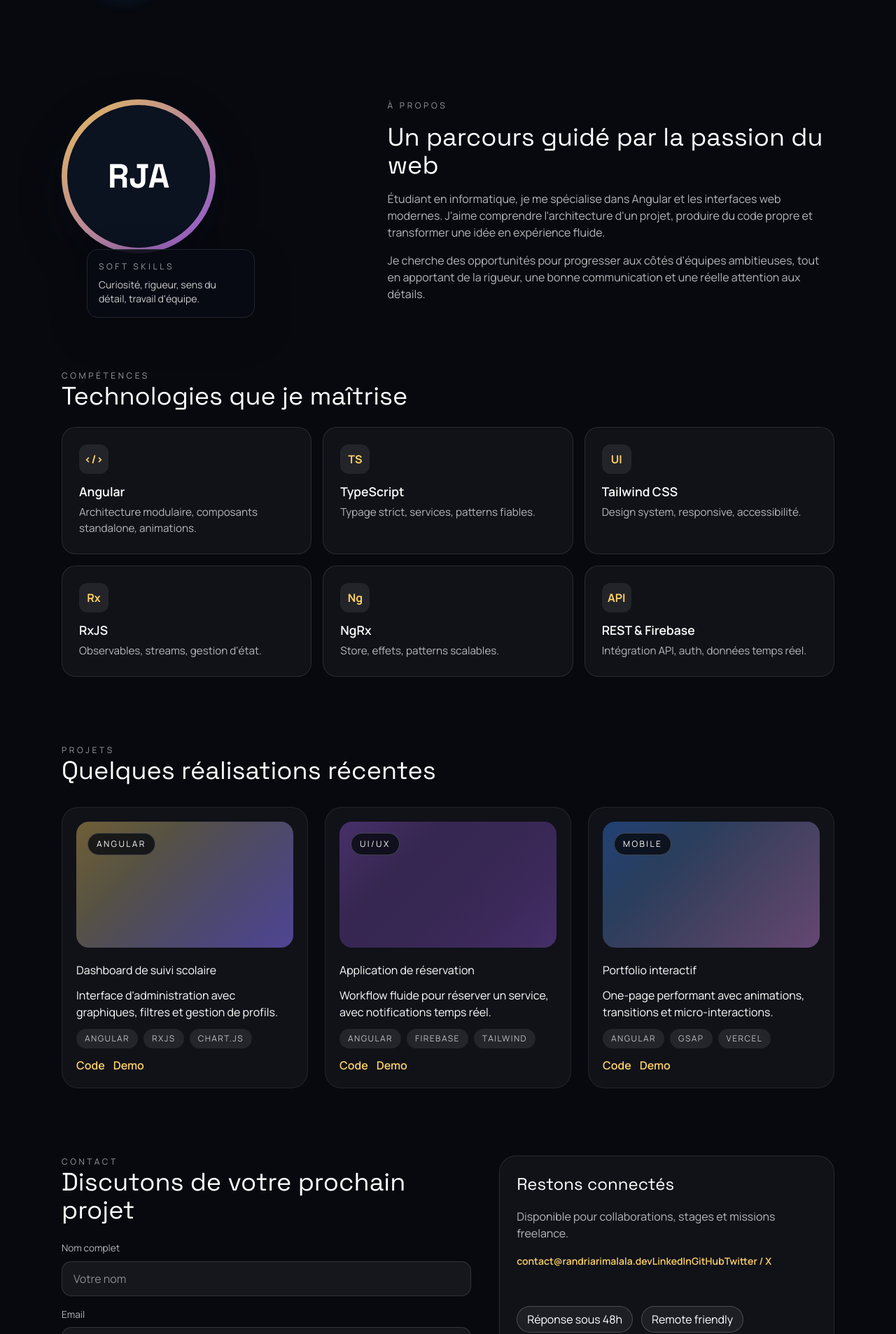
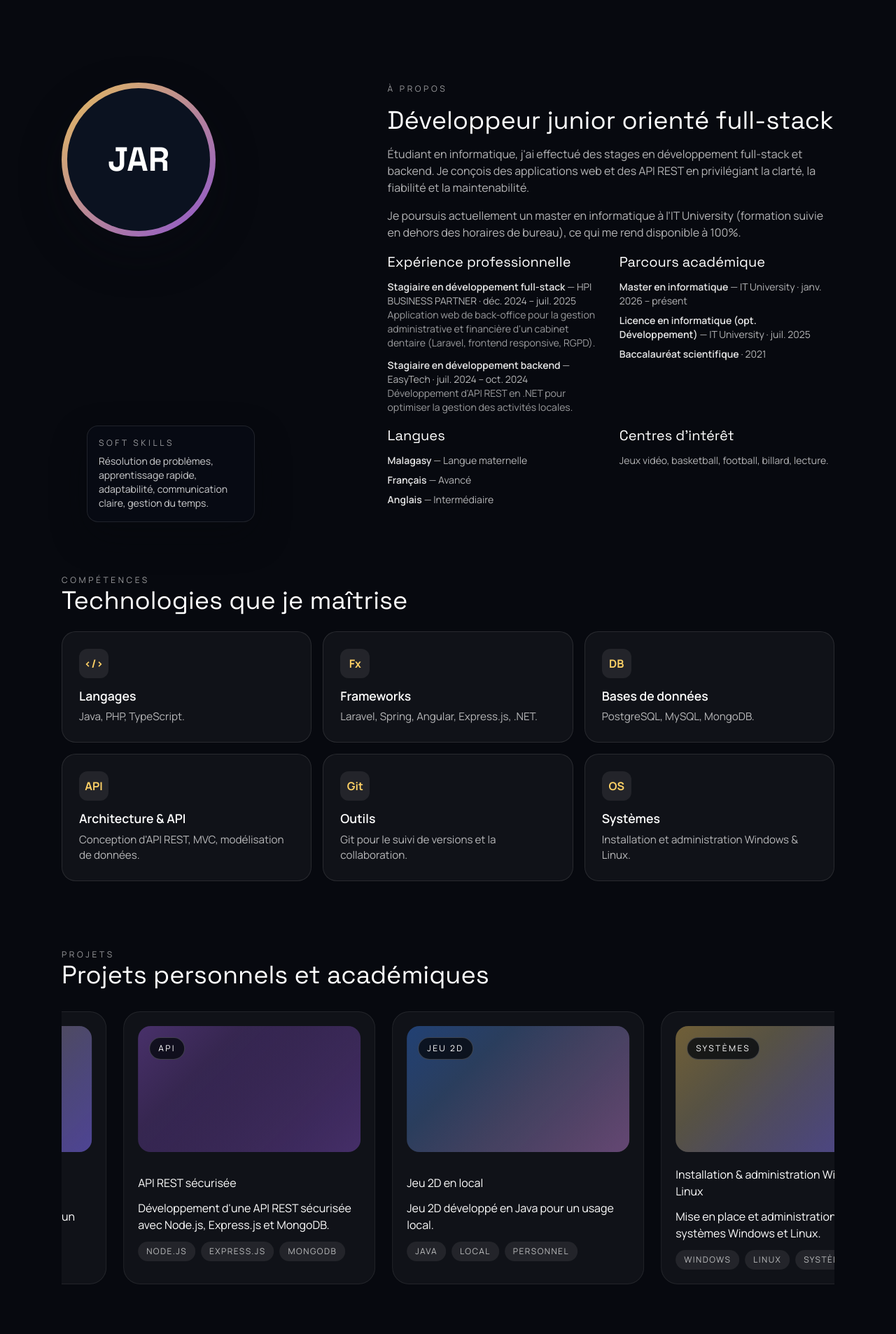
Before and after one commit to anthonyarimalala/portfolio, an Angular app: page / in a window 1280 px wide. Shown: the part 894-2800 px from the top of the page at 70% size. Built offline with nearby package versions, Linux system fonts and the light colour scheme.

Commit message:
feat: adaptation cv

```diff
--- a/src/app/components/about/about.component.html
+++ b/src/app/components/about/about.component.html
@@ -2,22 +2,60 @@
   <div data-animate class="grid gap-10 md:grid-cols-[0.4fr_0.6fr]">
     <div class="relative">
       <div class="avatar-ring">
-        <div class="avatar-inner">RJA</div>
+        <div class="avatar-inner">JAR</div>
       </div>
       <div class="floating-card">
         <p class="text-xs uppercase tracking-[0.3em] text-white/60">Soft skills</p>
-        <p class="mt-2 text-sm text-white/80">Curiosité, rigueur, sens du détail, travail d'équipe.</p>
+        <p class="mt-2 text-sm text-white/80">Résolution de problèmes, apprentissage rapide, adaptabilité, communication claire, gestion du temps.</p>
       </div>
     </div>
     <div class="space-y-4">
       <p class="section-kicker">À propos</p>
-      <h2 class="font-display text-3xl md:text-4xl">Un parcours guidé par la passion du web</h2>
+      <h2 class="font-display text-3xl md:text-4xl">Développeur junior orienté full-stack</h2>
       <p class="text-white/70">
-        Étudiant en informatique, je me spécialise dans Angular et les interfaces web modernes. J'aime comprendre l'architecture d'un projet, produire du code propre et transformer une idée en expérience fluide.
+        Étudiant en informatique, j'ai effectué des stages en développement full-stack et backend. Je conçois des applications web et des API REST en privilégiant la clarté, la fiabilité et la maintenabilité.
       </p>
       <p class="text-white/70">
-        Je cherche des opportunités pour progresser aux côtés d'équipes ambitieuses, tout en apportant de la rigueur, une bonne communication et une réelle attention aux détails.
+        Je poursuis actuellement un master en informatique à l'IT University (formation suivie en dehors des horaires de bureau), ce qui me rend disponible à 100%.
       </p>
+      <div class="grid gap-6 md:grid-cols-2">
+        <div class="space-y-3">
+          <h3 class="font-display text-xl">Expérience professionnelle</h3>
+          <div class="space-y-3 text-sm text-white/70">
+            <p>
+              <span class="font-semibold text-white/90">Stagiaire en développement full-stack</span> — HPI BUSINESS PARTNER ·
+              déc. 2024 – juil. 2025
+              <span class="block text-white/60">Application web de back-office pour la gestion administrative et financière d'un cabinet dentaire (Laravel, frontend responsive, RGPD).</span>
+            </p>
+            <p>
+              <span class="font-semibold text-white/90">Stagiaire en développement backend</span> — EasyTech · juil. 2024 – oct. 2024
+              <span class="block text-white/60">Développement d'API REST en .NET pour optimiser la gestion des activités locales.</span>
+            </p>
+          </div>
+        </div>
+        <div class="space-y-3">
+          <h3 class="font-display text-xl">Parcours académique</h3>
+          <div class="space-y-2 text-sm text-white/70">
+            <p><span class="font-semibold text-white/90">Master en informatique</span> — IT University · janv. 2026 – présent</p>
+            <p><span class="font-semibold text-white/90">Licence en informatique (opt. Développement)</span> — IT University · juil. 2025</p>
+            <p><span class="font-semibold text-white/90">Baccalauréat scientifique</span> · 2021</p>
+          </div>
+        </div>
+      </div>
+      <div class="grid gap-6 md:grid-cols-2">
+        <div class="space-y-3">
+          <h3 class="font-display text-xl">Langues</h3>
+          <div class="space-y-2 text-sm text-white/70">
+            <p><span class="font-semibold text-white/90">Malagasy</span> — Langue maternelle</p>
+            <p><span class="font-semibold text-white/90">Français</span> — Avancé</p>
+            <p><span class="font-semibold text-white/90">Anglais</span> — Intermédiaire</p>
+          </div>
+        </div>
+        <div class="space-y-3">
+          <h3 class="font-display text-xl">Centres d'intérêt</h3>
+          <p class="text-sm text-white/70">Jeux vidéo, basketball, football, billard, lecture.</p>
+        </div>
+      </div>
     </div>
   </div>
 </section>
--- a/src/app/components/contact/contact.component.html
+++ b/src/app/components/contact/contact.component.html
@@ -24,16 +24,14 @@
     </div>
     <div class="contact-card">
       <h3 class="font-display text-2xl">Restons connectés</h3>
-      <p class="text-white/70">Disponible pour collaborations, stages et missions freelance.</p>
+      <p class="text-white/70">Disponible à 100% pour un poste junior ou un stage.</p>
       <div class="space-y-3 text-sm">
-        <a class="contact-link" href="mailto:contact@randriarimalala.dev">contact@randriarimalala.dev</a>
-        <a class="contact-link" href="https://www.linkedin.com/">LinkedIn</a>
-        <a class="contact-link" href="https://github.com/">GitHub</a>
-        <a class="contact-link" href="https://x.com/">Twitter / X</a>
+        <a class="contact-link" href="mailto:anthonyarimalala@gmail.com">anthonyarimalala@gmail.com</a>
+        <a class="contact-link" href="tel:+261346183296">+261 34 61 832 96</a>
       </div>
       <div class="mt-6 flex gap-3">
-        <span class="pill">Réponse sous 48h</span>
-        <span class="pill">Remote friendly</span>
+        <span class="pill">Disponible à 100%</span>
+        <span class="pill">Master en cours</span>
       </div>
     </div>
   </div>
--- a/src/app/components/footer/footer.component.html
+++ b/src/app/components/footer/footer.component.html
@@ -2,7 +2,7 @@
   <div
     class="mx-auto flex w-full max-w-6xl flex-col items-center justify-between gap-4 px-6 py-8 text-sm text-white/60 md:flex-row"
   >
-    <p>© 2026 Randriarimalala Johary Anthony. Tous droits réservés.</p>
+    <p>© 2026 Johary Anthony Randriarimalala. Tous droits réservés.</p>
     <a class="btn-link" href="#home">Retour en haut</a>
   </div>
 </footer>
--- a/src/app/components/hero/hero.component.html
+++ b/src/app/components/hero/hero.component.html
@@ -4,7 +4,7 @@
   <div class="hero-orb orb-2"></div>
   <div class="mx-auto grid w-full max-w-6xl items-center gap-12 px-6 pb-24 pt-24 md:grid-cols-[1.1fr_0.9fr] md:pt-28">
     <div data-animate class="space-y-6">
-      <p class="text-sm uppercase tracking-[0.4em] text-[#ffd166]/80">Développeur Junior Angular</p>
+      <p class="text-sm uppercase tracking-[0.4em] text-[#ffd166]/80">Développeur Junior</p>
       <h1 class="font-display text-4xl leading-tight text-white md:text-6xl">
         Bonjour, je transforme des idées en applications web
         <span class="text-gradient">performantes</span>.
@@ -13,20 +13,20 @@
         <span class="font-semibold">Je suis</span>
         <span class="word-roller">
           <span>développeur</span>
-          <span>créatif</span>
-          <span>passionné</span>
+          <span>full-stack</span>
+          <span>rigoureux</span>
         </span>
       </div>
       <p class="max-w-xl text-base text-white/70">
-        Je construis des expériences Angular modernes, accessibles et rapides. Mon objectif est de livrer des interfaces claires avec une touche de créativité et une architecture propre.
+        Je développe des applications web et des API REST avec une attention particulière à la qualité du code, à la fiabilité et à l'expérience utilisateur.
       </p>
       <div class="flex flex-wrap gap-4">
         <a class="btn-primary" href="#projects">Voir mes projets</a>
         <a class="btn-ghost" href="#contact">Me contacter</a>
       </div>
       <div class="flex flex-wrap gap-4 text-sm text-white/60">
-        <span class="pill">Basé à Antananarivo</span>
-        <span class="pill">Disponible pour stage / alternance</span>
+        <span class="pill">Disponible à 100%</span>
+        <span class="pill">Master en informatique (en cours)</span>
       </div>
     </div>
     <div data-animate class="relative">
@@ -34,22 +34,22 @@
         <div class="flex items-center justify-between">
           <div>
             <p class="text-xs uppercase tracking-[0.3em] text-white/60">Highlights</p>
-            <p class="mt-2 font-display text-2xl">Angular + Tailwind</p>
+            <p class="mt-2 font-display text-2xl">Laravel + Angular</p>
           </div>
-          <span class="tag">RxJS</span>
+          <span class="tag">REST API</span>
         </div>
         <div class="mt-6 grid gap-4">
           <div class="stat">
-            <span class="stat-label">Projets académiques</span>
-            <span class="stat-value">08+</span>
+            <span class="stat-label">Stages professionnels</span>
+            <span class="stat-value">02</span>
           </div>
           <div class="stat">
-            <span class="stat-label">UI livrées</span>
-            <span class="stat-value">15+</span>
+            <span class="stat-label">Master en cours</span>
+            <span class="stat-value">IT University</span>
           </div>
           <div class="stat">
-            <span class="stat-label">Objectif 2026</span>
-            <span class="stat-value">Full-stack Angular</span>
+            <span class="stat-label">Disponibilité</span>
+            <span class="stat-value">100%</span>
           </div>
         </div>
       </div>
@@ -57,9 +57,9 @@
         <p class="text-xs uppercase tracking-[0.3em] text-white/60">Stack préféré</p>
         <div class="mt-4 flex flex-wrap gap-2">
           <span class="chip">Angular</span>
-          <span class="chip">TypeScript</span>
-          <span class="chip">Tailwind</span>
-          <span class="chip">Node.js</span>
+          <span class="chip">Laravel</span>
+          <span class="chip">.NET</span>
+          <span class="chip">PostgreSQL</span>
         </div>
       </div>
     </div>
--- /dev/null
+++ b/src/app/components/projects/projects.component.css
@@ -0,0 +1,41 @@
+.carousel {
+  position: relative;
+  overflow: hidden;
+}
+
+.carousel-track {
+  display: flex;
+  gap: 1.5rem;
+  width: max-content;
+  animation: projects-scroll 35s linear infinite;
+  will-change: transform;
+}
+
+.carousel:hover .carousel-track {
+  animation-play-state: paused;
+}
+
+.carousel-item {
+  flex: 0 0 280px;
+}
+
+@keyframes projects-scroll {
+  from {
+    transform: translateX(0);
+  }
+  to {
+    transform: translateX(-50%);
+  }
+}
+
+@media (min-width: 768px) {
+  .carousel-item {
+    flex-basis: 320px;
+  }
+}
+
+@media (min-width: 1280px) {
+  .carousel-item {
+    flex-basis: 360px;
+  }
+}
--- a/src/app/components/projects/projects.component.html
+++ b/src/app/components/projects/projects.component.html
@@ -2,63 +2,123 @@
   <div data-animate class="space-y-8">
     <div>
       <p class="section-kicker">Projets</p>
-      <h2 class="font-display text-3xl md:text-4xl">Quelques réalisations récentes</h2>
+      <h2 class="font-display text-3xl md:text-4xl">Projets personnels et académiques</h2>
     </div>
-    <div class="grid gap-6 md:grid-cols-2 xl:grid-cols-3">
-      <article class="project-card">
+    <div class="carousel" aria-label="Carrousel de projets">
+      <div class="carousel-track">
+        <article class="project-card carousel-item">
           <div class="project-media">
-          <div class="project-badge">Angular</div>
+            <div class="project-badge">Web</div>
           </div>
           <div class="space-y-3">
-          <h3>Dashboard de suivi scolaire</h3>
-          <p>Interface d'administration avec graphiques, filtres et gestion de profils.</p>
+            <h3>Application web de gestion de centre commercial</h3>
+            <p>Application web dédiée à la gestion d'un centre commercial.</p>
             <div class="flex flex-wrap gap-2 text-xs text-white/70">
-            <span class="tag">Angular</span>
-            <span class="tag">RxJS</span>
-            <span class="tag">Chart.js</span>
-          </div>
-          <div class="flex gap-3">
-            <a class="btn-link" href="https://github.com/">Code</a>
-            <a class="btn-link" href="https://example.com/">Demo</a>
+              <span class="tag">Web</span>
+              <span class="tag">Gestion</span>
+              <span class="tag">Académique</span>
             </div>
           </div>
         </article>
-      <article class="project-card">
+        <article class="project-card carousel-item">
           <div class="project-media alt">
-          <div class="project-badge">UI/UX</div>
+            <div class="project-badge">API</div>
           </div>
           <div class="space-y-3">
-          <h3>Application de réservation</h3>
-          <p>Workflow fluide pour réserver un service, avec notifications temps réel.</p>
+            <h3>API REST sécurisée</h3>
+            <p>Développement d'une API REST sécurisée avec Node.js, Express.js et MongoDB.</p>
             <div class="flex flex-wrap gap-2 text-xs text-white/70">
-            <span class="tag">Angular</span>
-            <span class="tag">Firebase</span>
-            <span class="tag">Tailwind</span>
-          </div>
-          <div class="flex gap-3">
-            <a class="btn-link" href="https://github.com/">Code</a>
-            <a class="btn-link" href="https://example.com/">Demo</a>
+              <span class="tag">Node.js</span>
+              <span class="tag">Express.js</span>
+              <span class="tag">MongoDB</span>
             </div>
           </div>
         </article>
-      <article class="project-card">
+        <article class="project-card carousel-item">
           <div class="project-media alt-2">
-          <div class="project-badge">Mobile</div>
+            <div class="project-badge">Jeu 2D</div>
           </div>
           <div class="space-y-3">
-          <h3>Portfolio interactif</h3>
-          <p>One-page performant avec animations, transitions et micro-interactions.</p>
+            <h3>Jeu 2D en local</h3>
+            <p>Jeu 2D développé en Java pour un usage local.</p>
             <div class="flex flex-wrap gap-2 text-xs text-white/70">
-            <span class="tag">Angular</span>
-            <span class="tag">GSAP</span>
-            <span class="tag">Vercel</span>
+              <span class="tag">Java</span>
+              <span class="tag">Local</span>
+              <span class="tag">Personnel</span>
             </div>
-          <div class="flex gap-3">
-            <a class="btn-link" href="https://github.com/">Code</a>
-            <a class="btn-link" href="https://example.com/">Demo</a>
+          </div>
+        </article>
+        <article class="project-card carousel-item">
+          <div class="project-media">
+            <div class="project-badge">Systèmes</div>
+          </div>
+          <div class="space-y-3">
+            <h3>Installation &amp; administration Windows &amp; Linux</h3>
+            <p>Mise en place et administration de systèmes Windows et Linux.</p>
+            <div class="flex flex-wrap gap-2 text-xs text-white/70">
+              <span class="tag">Windows</span>
+              <span class="tag">Linux</span>
+              <span class="tag">Systèmes</span>
+            </div>
+          </div>
+        </article>
+        <article class="project-card carousel-item" aria-hidden="true">
+          <div class="project-media">
+            <div class="project-badge">Web</div>
+          </div>
+          <div class="space-y-3">
+            <h3>Application web de gestion de centre commercial</h3>
+            <p>Application web dédiée à la gestion d'un centre commercial.</p>
+            <div class="flex flex-wrap gap-2 text-xs text-white/70">
+              <span class="tag">Web</span>
+              <span class="tag">Gestion</span>
+              <span class="tag">Académique</span>
+            </div>
+          </div>
+        </article>
+        <article class="project-card carousel-item" aria-hidden="true">
+          <div class="project-media alt">
+            <div class="project-badge">API</div>
+          </div>
+          <div class="space-y-3">
+            <h3>API REST sécurisée</h3>
+            <p>Développement d'une API REST sécurisée avec Node.js, Express.js et MongoDB.</p>
+            <div class="flex flex-wrap gap-2 text-xs text-white/70">
+              <span class="tag">Node.js</span>
+              <span class="tag">Express.js</span>
+              <span class="tag">MongoDB</span>
+            </div>
+          </div>
+        </article>
+        <article class="project-card carousel-item" aria-hidden="true">
+          <div class="project-media alt-2">
+            <div class="project-badge">Jeu 2D</div>
+          </div>
+          <div class="space-y-3">
+            <h3>Jeu 2D en local</h3>
+            <p>Jeu 2D développé en Java pour un usage local.</p>
+            <div class="flex flex-wrap gap-2 text-xs text-white/70">
+              <span class="tag">Java</span>
+              <span class="tag">Local</span>
+              <span class="tag">Personnel</span>
+            </div>
+          </div>
+        </article>
+        <article class="project-card carousel-item" aria-hidden="true">
+          <div class="project-media">
+            <div class="project-badge">Systèmes</div>
+          </div>
+          <div class="space-y-3">
+            <h3>Installation &amp; administration Windows &amp; Linux</h3>
+            <p>Mise en place et administration de systèmes Windows et Linux.</p>
+            <div class="flex flex-wrap gap-2 text-xs text-white/70">
+              <span class="tag">Windows</span>
+              <span class="tag">Linux</span>
+              <span class="tag">Systèmes</span>
             </div>
           </div>
         </article>
       </div>
     </div>
+  </div>
 </section>
--- a/src/app/components/projects/projects.component.ts
+++ b/src/app/components/projects/projects.component.ts
@@ -3,6 +3,7 @@ import { Component } from '@angular/core';
 @Component({
   selector: 'app-projects',
   standalone: true,
-  templateUrl: './projects.component.html'
+  templateUrl: './projects.component.html',
+  styleUrls: ['./projects.component.css']
 })
 export class ProjectsComponent {}
--- a/src/app/components/skills/skills.component.html
+++ b/src/app/components/skills/skills.component.html
@@ -7,33 +7,33 @@
     <div class="grid gap-4 sm:grid-cols-2 lg:grid-cols-3">
       <article class="skill-card">
         <div class="skill-icon">&lt;/&gt;</div>
-        <h3>Angular</h3>
-        <p>Architecture modulaire, composants standalone, animations.</p>
+        <h3>Langages</h3>
+        <p>Java, PHP, TypeScript.</p>
       </article>
       <article class="skill-card">
-        <div class="skill-icon">TS</div>
-        <h3>TypeScript</h3>
-        <p>Typage strict, services, patterns fiables.</p>
+        <div class="skill-icon">Fx</div>
+        <h3>Frameworks</h3>
+        <p>Laravel, Spring, Angular, Express.js, .NET.</p>
       </article>
       <article class="skill-card">
-        <div class="skill-icon">UI</div>
-        <h3>Tailwind CSS</h3>
-        <p>Design system, responsive, accessibilité.</p>
-      </article>
-      <article class="skill-card">
-        <div class="skill-icon">Rx</div>
-        <h3>RxJS</h3>
-        <p>Observables, streams, gestion d'état.</p>
-      </article>
-      <article class="skill-card">
-        <div class="skill-icon">Ng</div>
-        <h3>NgRx</h3>
-        <p>Store, effets, patterns scalables.</p>
+        <div class="skill-icon">DB</div>
+        <h3>Bases de données</h3>
+        <p>PostgreSQL, MySQL, MongoDB.</p>
       </article>
       <article class="skill-card">
         <div class="skill-icon">API</div>
-        <h3>REST &amp; Firebase</h3>
-        <p>Intégration API, auth, données temps réel.</p>
+        <h3>Architecture &amp; API</h3>
+        <p>Conception d'API REST, MVC, modélisation de données.</p>
+      </article>
+      <article class="skill-card">
+        <div class="skill-icon">Git</div>
+        <h3>Outils</h3>
+        <p>Git pour le suivi de versions et la collaboration.</p>
+      </article>
+      <article class="skill-card">
+        <div class="skill-icon">OS</div>
+        <h3>Systèmes</h3>
+        <p>Installation et administration Windows &amp; Linux.</p>
       </article>
     </div>
   </div>
```
Lines whose indentation alone changed are shown as unchanged.
